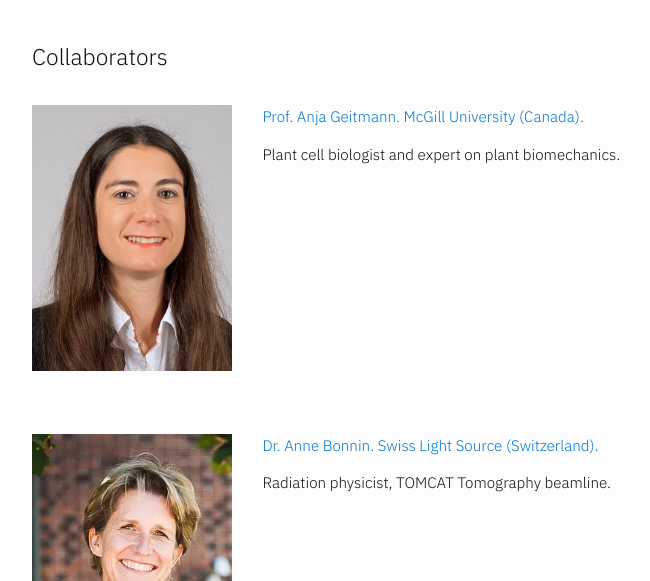
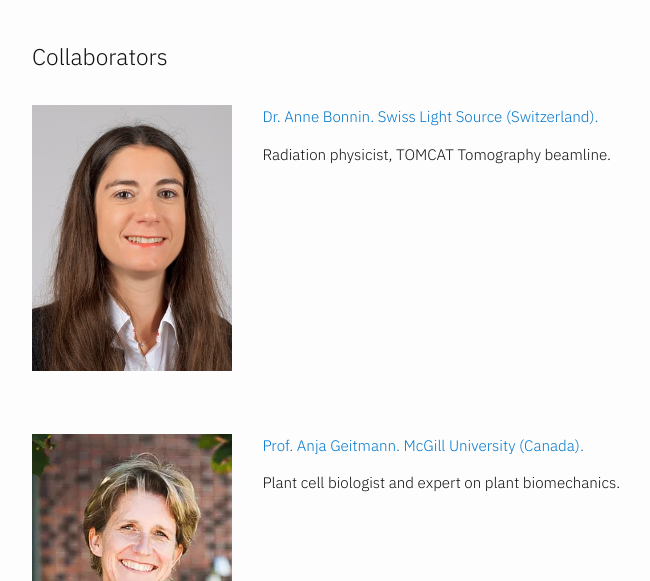
Before and after one commit to waters-gateway/waters-gateway.github.io, a Jekyll site: the page built from about.md, in a window 1280 px wide and 900 px high, scrolled down 1838 px. Shown: the part 154-735 px from the top of the window, without its empty margins (163-813 px from the left). Built offline with Jekyll 4.4.1, drawn with Linux system fonts in a browser that asks for light colours.

Commit message:
Fixed pictures in About

```diff
--- a/_data/people.yaml
+++ b/_data/people.yaml
@@ -24,14 +24,14 @@
 - theme: collab
   title: Collaborators
   subsection:
+    - person: Dr. Anne Bonnin. Swiss Light Source (Switzerland).
+      url: https://www.psi.ch/en/x-ray-tomography-group/people/anne-bonnin
+      avatar: /images/people/Bonnin_Anne.jpg
+      snippet: Radiation physicist, TOMCAT Tomography beamline.
     - person: Prof. Anja Geitmann. McGill University (Canada).
       url: https://www.plantbiomechanics.net/
-      avatar: /images/people/Bonnin_Anne.jpg
+      avatar: /images/people/geitmann.webp
       snippet: Plant cell biologist and expert on plant biomechanics.
-    - person: Dr. Anne Bonnin. Swiss Light Source (Switzerland).
-      url: https://www.psi.ch/en/x-ray-tomography-group/people/anne-bonnin
-      avatar: /images/people/geitmann.webp
-      snippet: Radiation physicist, TOMCAT Tomography beamline.
 - theme: students
   title: Students
   subsection:
```
